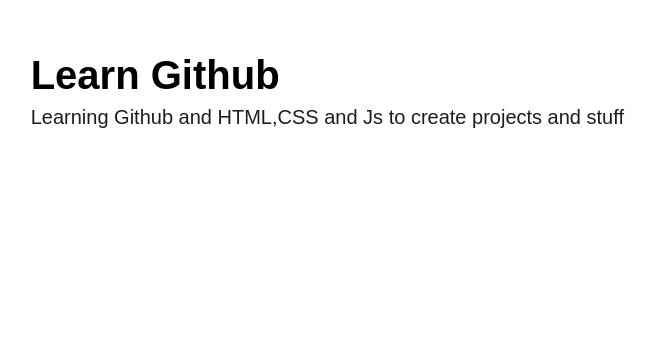
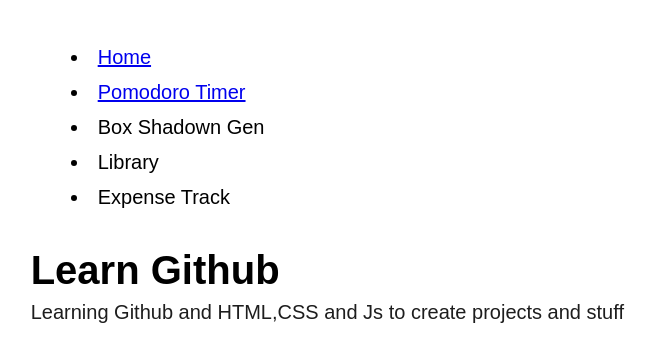
Before and after one commit to Gaurav035-damn/learn-github, a plain HTML site: page index.html in a window 1280 px wide. Shown: the whole page, without its empty margins (228-883 px from the left). Drawn offline with Linux system fonts and the light colour scheme.

Commit message:
feat: intial setup

```diff
--- a/index.html
+++ b/index.html
@@ -6,6 +6,18 @@
     <link rel="stylesheet" href="style.css">
   </head>
   <body>
+    <nav>
+      <menu>
+        <li>
+          <a href="/">Home</a></li>
+        <li>
+          <a href="/pomodoro/pomodoro.html">Pomodoro Timer</a>
+        </li>
+        <li>Box Shadown Gen</li>
+        <li>Library</li>
+        <li>Expense Track</li>
+      </menu>
+    </nav>
     <div>
       <h1 class="title">Learn Github</h1>
       <p>Learning Github and HTML,CSS and Js to create projects and stuff</p>
```
Also changed, not shown: pomodoro/pomodoro.html (added, +13 -0 lines).
